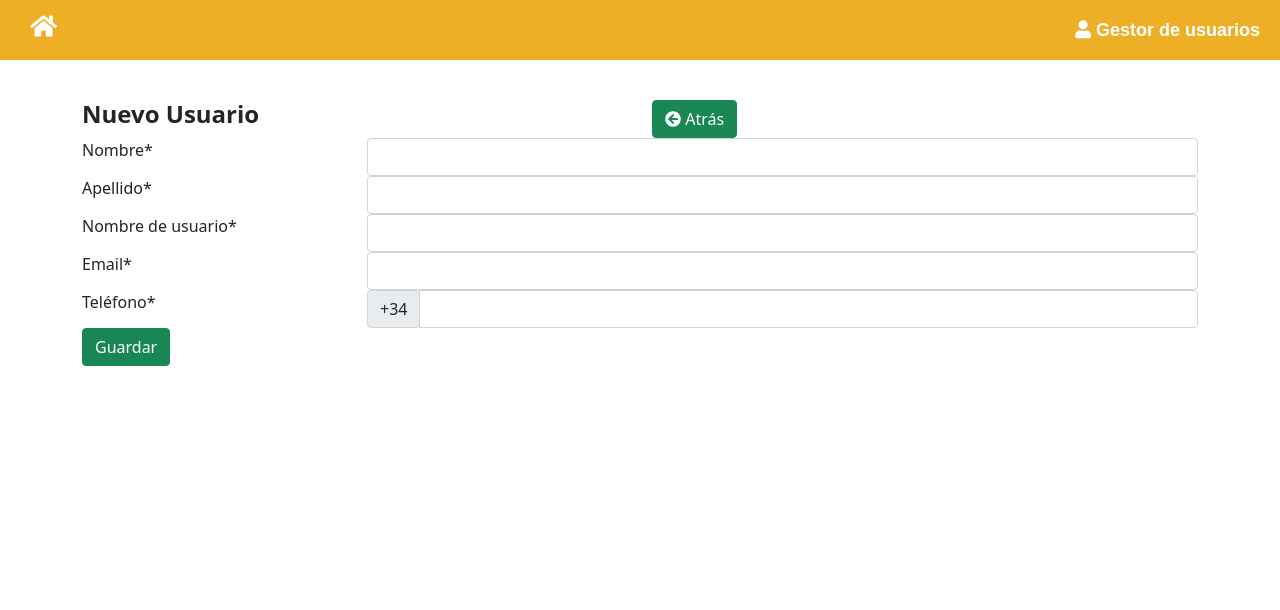
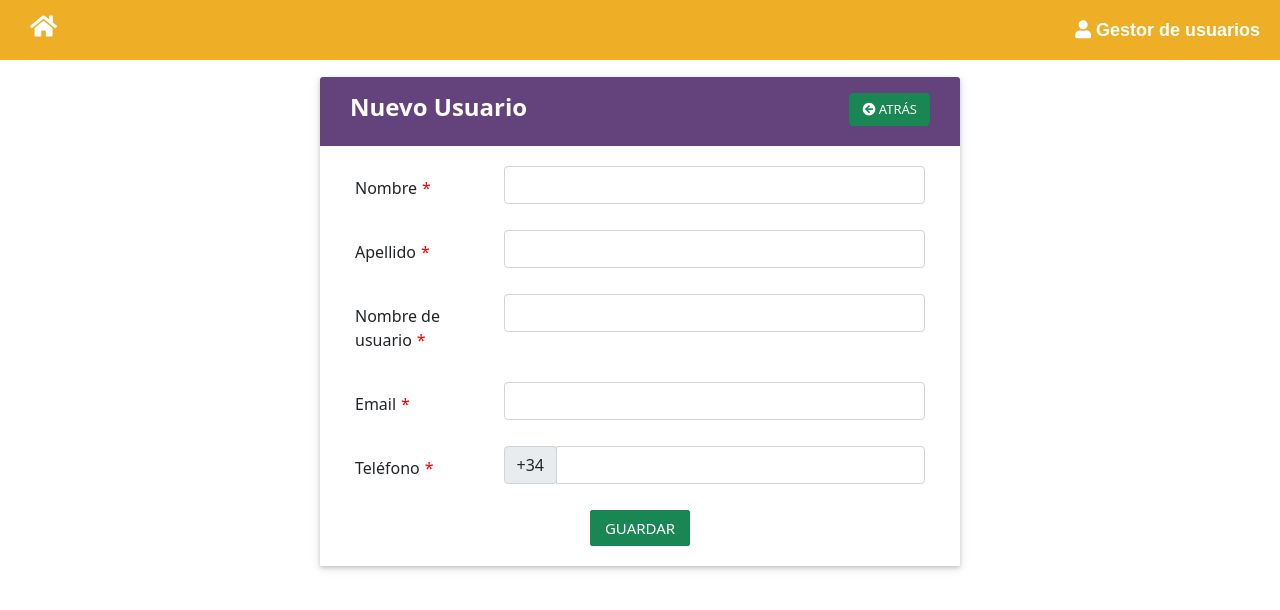
Before and after one commit to fgp4321/Ineffabile-Pizza, an Angular app in the folder Frontend/adminCRUD/: page /AddUser in a window 1280 px wide. Shown: the top 610 px of the page. Built offline with nearby package versions, Linux system fonts and the light colour scheme.

Commit message:
mejoras en los estilos de home y add

```diff
--- a/Frontend/adminCRUD/src/app/add-user/add-user.component.scss
+++ b/Frontend/adminCRUD/src/app/add-user/add-user.component.scss
@@ -1,3 +1,66 @@
 .container-xl {
-    padding-top: 100px;
+    box-shadow: 0 2px 4px 0 rgba(0, 0, 0, 0.16), 0 2px 10px 0 rgba(0, 0, 0, 0.12) !important;
+    padding: 0px;
+    margin-top:6%;
+    width: 50%;
+
+    .table-responsive {
+        margin: 30px 0;
+        .table-wrapper {
+            background: #fff;
+            padding: 20px 25px;
+            border-radius: 3px;
+            box-shadow: 0 1px 1px rgb(0 0 0 / 5%);
+
+            .table-title {
+                padding-bottom: 15px;
+                background: #64437d;
+                color: #fff;
+                padding: 16px 30px;
+                min-width: 100%;
+                margin: -20px -25px 10px;
+                border-radius: 3px 3px 0 0;
+                .back{
+                    float: right;
+                    text-transform: uppercase;
+                    font-size: 13px !important;
+                }
+            }
+            .table-footer{
+                padding-top: 10px;
+                text-align: center;
+                .btn {
+                    color: #fff;
+                    width: 100px;
+                    border-radius: 2px;
+                    font-size: 15px !important;
+                    text-transform: uppercase;
+                }
+            }
+
+            .table-content{
+                select{
+                    width: 100%;
+                    padding: 0.375rem 0.75rem;
+                    font-size: 1rem;
+                    font-weight: 400;
+                    line-height: 1.5;
+                    color: #212529;
+                    background-color: #fff;
+                    background-clip: padding-box;
+                    border: 1px solid #ced4da;
+                }
+                .p-10{
+                    padding : 10px;
+                }
+                .p-t-b-10{
+                    padding: 10px 0px;
+                }
+                .requiredStar{
+                    color : red;
+                    padding-left: 5px;
+                }
+            }
+        }
+    }
 }
--- a/Frontend/adminCRUD/src/app/edit-user/edit-user.component.scss
+++ b/Frontend/adminCRUD/src/app/edit-user/edit-user.component.scss
@@ -0,0 +1,66 @@
+.container-xl {
+    box-shadow: 0 2px 4px 0 rgba(0, 0, 0, 0.16), 0 2px 10px 0 rgba(0, 0, 0, 0.12) !important;
+    padding: 0px;
+    margin-top: 6%;
+    width: 50%;
+
+    .table-responsive {
+        margin: 30px 0;
+        .table-wrapper {
+            background: #fff;
+            padding: 20px 25px;
+            border-radius: 3px;
+            box-shadow: 0 1px 1px rgb(0 0 0 / 5%);
+
+            .table-title {
+                padding-bottom: 15px;
+                background: #64437d;
+                color: #fff;
+                padding: 16px 30px;
+                min-width: 100%;
+                margin: -20px -25px 10px;
+                border-radius: 3px 3px 0 0;
+                .back {
+                    float: right;
+                    text-transform: uppercase;
+                    font-size: 13px !important;
+                }
+            }
+            .table-footer{
+                padding-top: 10px;
+                text-align: center;
+                .btn {
+                    color: #fff;
+                    width: 100px;
+                    border-radius: 2px;
+                    font-size: 15px !important;
+                    text-transform: uppercase;
+                }
+            }
+
+            .table-content {
+                select {
+                    width: 100%;
+                    padding: 0.375rem 0.75rem;
+                    font-size: 1rem;
+                    font-weight: 400;
+                    line-height: 1.5;
+                    color: #212529;
+                    background-color: #fff;
+                    background-clip: padding-box;
+                    border: 1px solid #ced4da;
+                }
+                .p-10 {
+                    padding: 10px;
+                }
+                .p-t-b-10 {
+                    padding: 10px 0px;
+                }
+                .requiredStar {
+                    color: red;
+                    padding-left: 5px;
+                }
+            }
+        }
+    }
+}
--- a/Frontend/adminCRUD/src/app/home/home.component.html
+++ b/Frontend/adminCRUD/src/app/home/home.component.html
@@ -17,7 +17,7 @@
                 <thead>
                     <tr class="center-align">
                         <th>Nombre</th>
-                        <th>1º Apellido</th>
+                        <th>Apellido</th>
                         <th>Nombre de usuario</th>
                         <th>Correo Electrónico</th>
                         <th>Teléfono</th>
--- a/Frontend/adminCRUD/src/app/home/home.component.scss
+++ b/Frontend/adminCRUD/src/app/home/home.component.scss
@@ -1,3 +1,62 @@
 .container-xl {
-    padding-top: 100px;
+    box-shadow: 0 2px 4px 0 rgba(0, 0, 0, 0.16), 0 2px 10px 0 rgba(0, 0, 0, 0.12) !important;
+    padding: 0px;
+    margin-top:6%;
+
+    .table-responsive {
+        margin: 30px 0;
+        .table-wrapper {
+            background: #fff;
+            padding: 20px 25px;
+            border-radius: 3px;
+            min-width: 1000px;
+            box-shadow: 0 1px 1px rgb(0 0 0 / 5%);
+
+            .table-title {
+                padding-bottom: 15px;
+                background: #64437d;
+                color: #fff;
+                padding: 16px 30px;
+                min-width: 100%;
+                margin: -20px -25px 10px;
+                border-radius: 3px 3px 0 0;
+                .btn {
+                    color: #fff;
+                    float: right;
+                    font-size: 13px;
+                    border: none;
+                    min-width: 50px;
+                    border-radius: 2px;
+                    border: none;
+                    outline: none !important;
+                    margin-left: 10px;
+                    i {
+                        float: left;
+                        font-size: 21px;
+                        margin-right: 5px;
+                    }
+                    span {
+                        float: left;
+                        margin-top: 2px;
+                    }
+                }
+            }
+            .table-content {
+                .center-align{
+                    text-align: center;
+                }
+                .delete {
+                    color: #f44336;
+                    padding: 5px;
+                }
+                .edit {
+                    color: #ffc107;
+                    padding: 5px;
+                }
+                .view {
+                    color: #0d6efd;
+                }
+            }
+        }
+    }
 }
```
